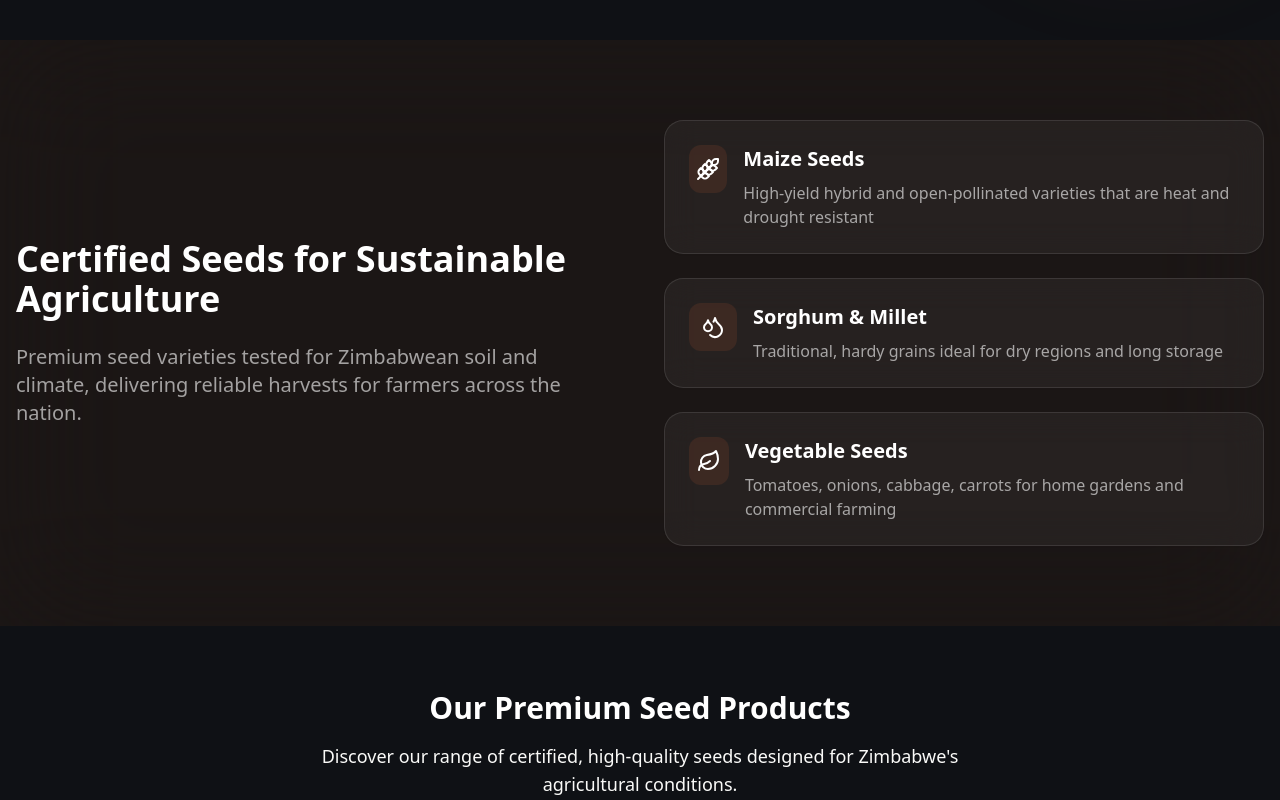
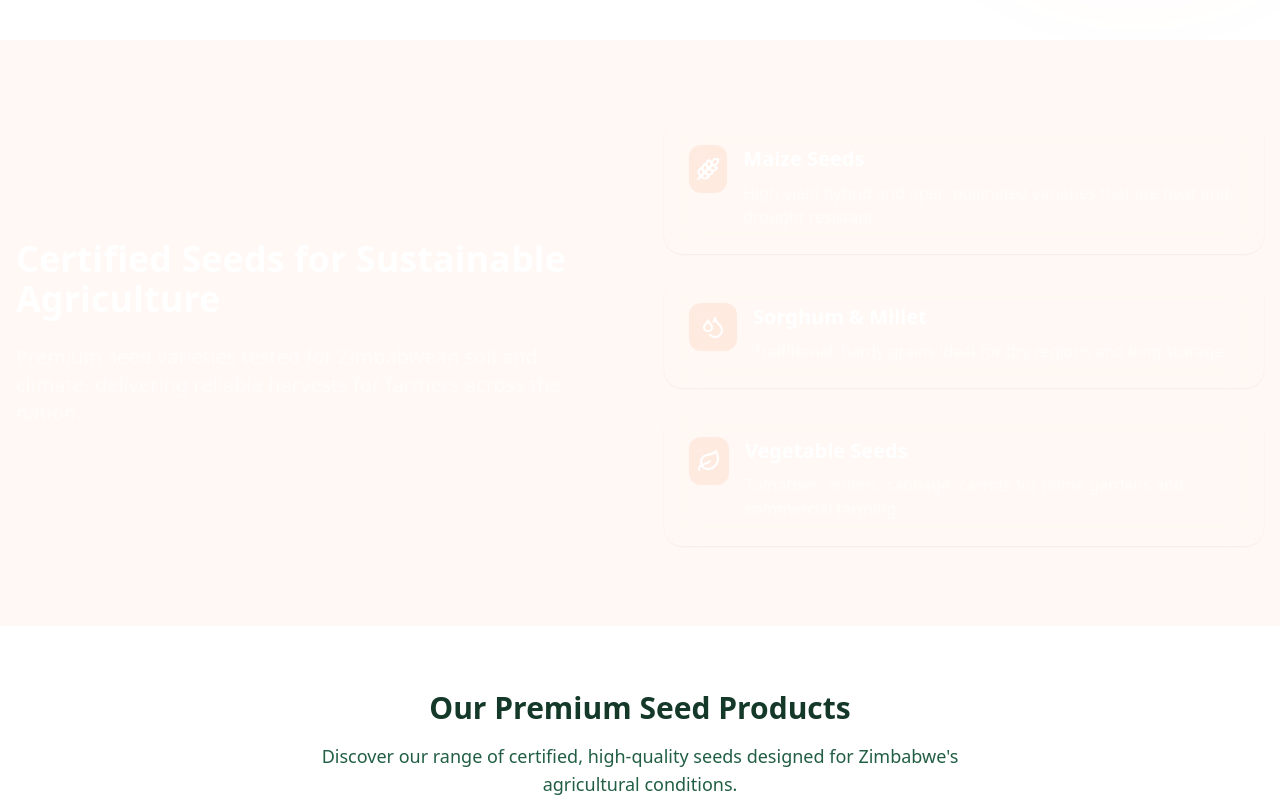
Before and after one commit to Mrcraig-up/hekhani-official-site, a React app: page / in a window 1280 px wide. Shown: the part 760-1560 px from the top of the page. Built offline with nearby package versions, Linux system fonts and the light colour scheme; the HTML template or start-up script is replaced by a standard one.

Commit message:
Update site colors
Update the website's color scheme to orange and green.

```diff
--- a/src/index.css
+++ b/src/index.css
@@ -5,8 +5,24 @@
 @layer base {
   :root {
     --background: 0 0% 100%;
-    --foreground: 20 14.3% 4.1%;
+    --foreground: 154 48% 15%;
     --radius: 1.2rem;
+    --border: 25 45% 90%;
+    --input: 25 45% 95%;
+    --ring: 18 100% 60%;
+
+    /* Orange and Green theme gradients */
+    --gradient-primary: linear-gradient(135deg, hsl(154, 48%, 25%), hsl(154, 48%, 35%));
+    --gradient-accent: linear-gradient(135deg, hsl(18, 100%, 60%), hsl(18, 90%, 70%));
+    --gradient-hero: linear-gradient(135deg, hsl(154, 48%, 25%) 0%, hsl(18, 100%, 60%) 100%);
+  }
+
+  .dark {
+    --background: 154 48% 8%;
+    --foreground: 0 0% 98%;
+    --border: 154 20% 18%;
+    --input: 154 20% 18%;
+    --ring: 18 100% 60%;
   }
 }
 
--- a/tailwind.config.ts
+++ b/tailwind.config.ts
@@ -19,30 +19,34 @@ export default {
     },
     extend: {
       colors: {
-        border: "hsl(var(--border))",
-        input: "hsl(var(--input))",
-        ring: "hsl(var(--ring))",
-        background: "#0F1115",
-        foreground: "#FFFFFF",
+        border: "hsl(25, 45%, 90%)",
+        input: "hsl(25, 45%, 95%)",
+        ring: "hsl(18, 100%, 60%)",
+        background: "hsl(0, 0%, 100%)",
+        foreground: "hsl(154, 48%, 15%)",
         primary: {
-          DEFAULT: "hsl(154, 48%, 25%)", // Dark green from your image
-          foreground: "#FFFFFF",
+          DEFAULT: "hsl(154, 48%, 25%)", // Dark green
+          foreground: "hsl(0, 0%, 100%)",
         },
         secondary: {
-          DEFAULT: "#E6E4DD",
-          foreground: "#141413",
+          DEFAULT: "hsl(154, 30%, 95%)", // Light green tint
+          foreground: "hsl(154, 48%, 15%)",
         },
         accent: {
-          DEFAULT: "hsl(18, 100%, 60%)", // Orange from your image
-          foreground: "#FFFFFF",
+          DEFAULT: "hsl(18, 100%, 60%)", // Orange
+          foreground: "hsl(0, 0%, 100%)",
         },
         muted: {
-          DEFAULT: "#828179",
-          foreground: "#FAFAF8",
+          DEFAULT: "hsl(25, 20%, 85%)",
+          foreground: "hsl(154, 48%, 25%)",
         },
         card: {
-          DEFAULT: "#FFFFFF",
-          foreground: "#141413",
+          DEFAULT: "hsl(0, 0%, 100%)",
+          foreground: "hsl(154, 48%, 15%)",
+        },
+        destructive: {
+          DEFAULT: "hsl(0, 84%, 60%)",
+          foreground: "hsl(0, 0%, 100%)",
         },
       },
       borderRadius: {
```
